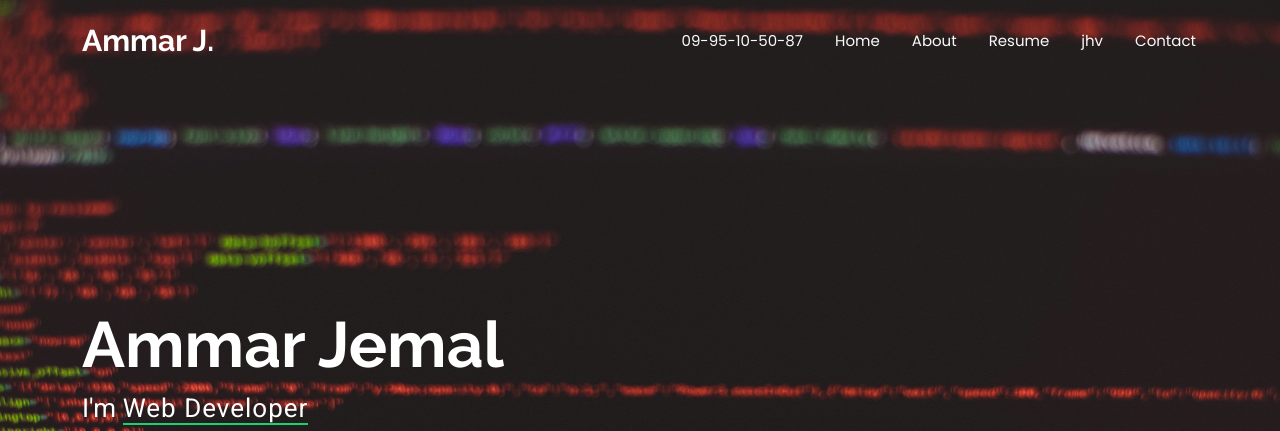
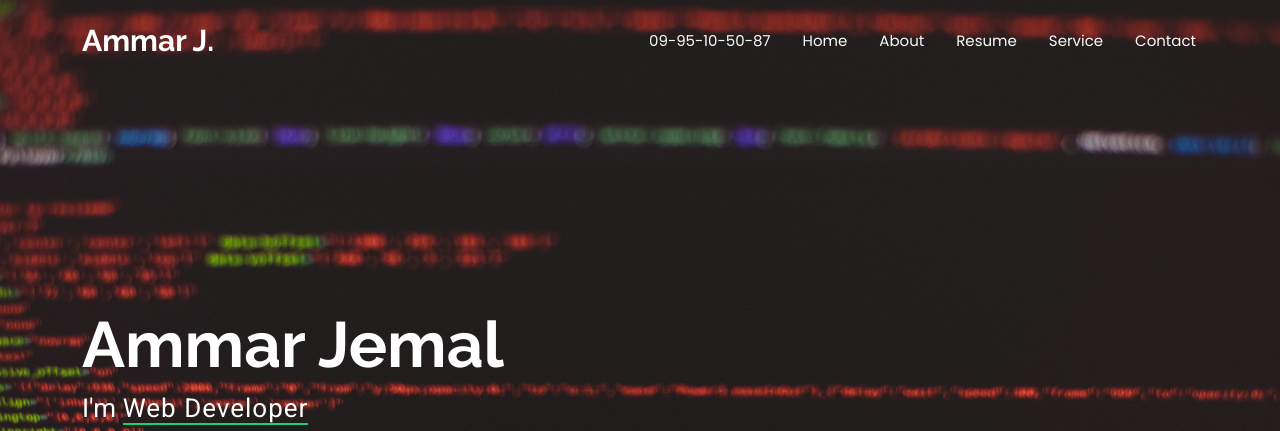
Before and after one commit to AmmarJemu/Portfolio, a plain HTML site: page index.html in a window 1280 px wide. Shown: the top 431 px of the page. Drawn offline with Linux system fonts and the light colour scheme.

Commit message:
Update index.html

```diff
--- a/index.html
+++ b/index.html
@@ -44,7 +44,7 @@
           <li><a href="#hero" >Home</a></li>
           <li><a href="#about">About</a></li>
           <li><a href="#resume">Resume</a></li>
-          <li><a href="#service">jhv</a></li>
+          <li><a href="#service">Service</a></li>
           <li><a href="#contact">Contact</a></li>
         </ul>
         <i class="mobile-nav-toggle d-xl-none bi bi-list"></i>
```
